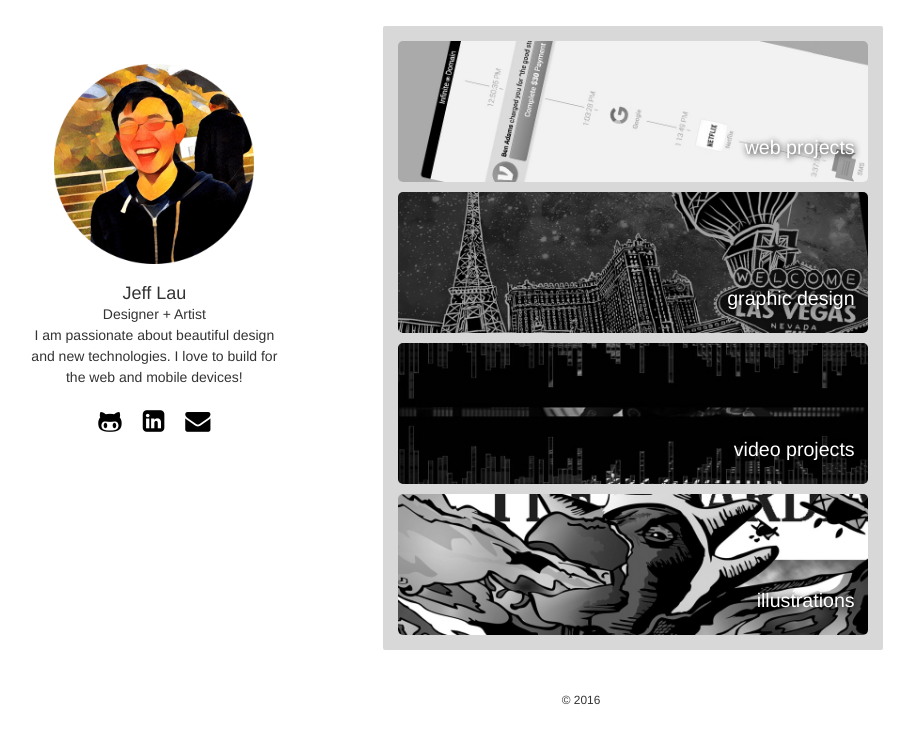
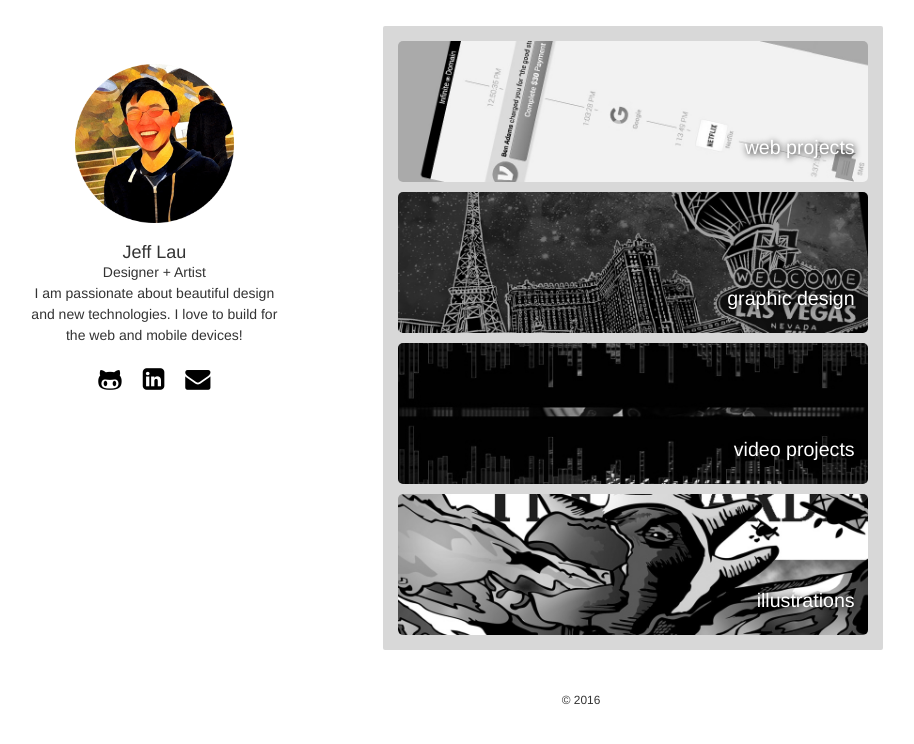
Before and after one commit to jef-lau/jef-lau.github.io, a plain HTML site: page index.html in a window 1280 px wide. Shown: the whole page, without its empty margins (59-973 px from the left). Drawn offline with nearby package versions, Linux system fonts and the light colour scheme.

Commit message:
made bio pic smaller

```diff
--- a/css/custom.css
+++ b/css/custom.css
@@ -13,8 +13,7 @@
 }
 
 .bio img {
-  height: 200px;
-  width: auto;
+  width: 40%;
 }
 
 .bio h6 {
```
